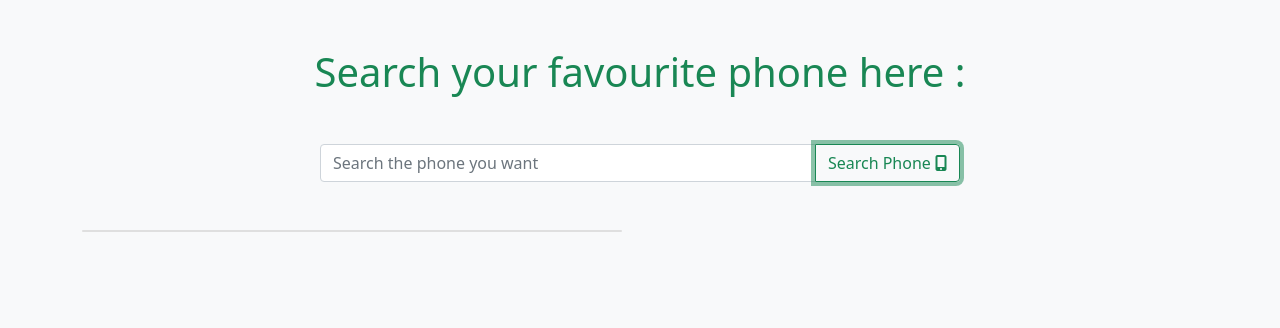
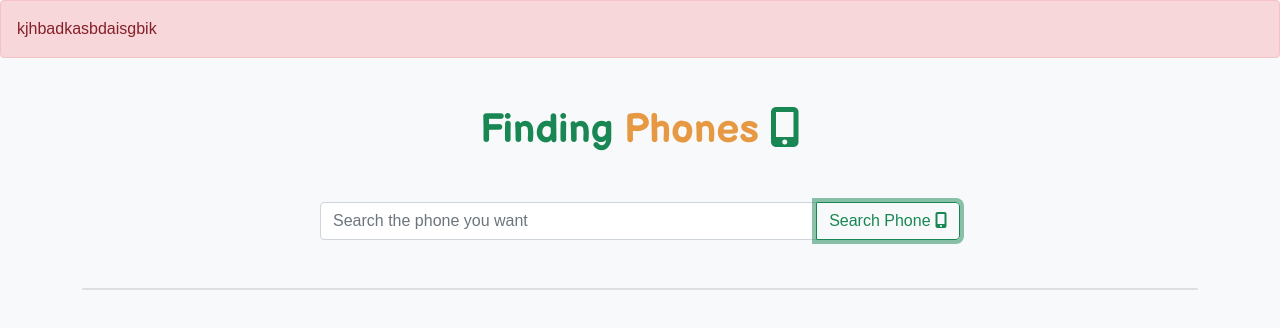
Before and after one commit to abdullahalomar/phone-hunter, a plain HTML site: page index.html in a window 1280 px wide. Both pictures are taken after a click on the link "Search Phone". Drawn offline with nearby package versions, Linux system fonts and the light colour scheme; a web font is replaced by a local one.

Commit message:
error handling added

```diff
--- a/index.html
+++ b/index.html
@@ -9,12 +9,32 @@
     <link href="https://cdn.jsdelivr.net/npm/bootstrap@5.1.3/dist/css/bootstrap.min.css" rel="stylesheet" integrity="sha384-1BmE4kWBq78iYhFldvKuhfTAU6auU8tT94WrHftjDbrCEXSU1oBoqyl2QvZ6jIW3" crossorigin="anonymous">
     <!-- Font awesome -->
     <script src="https://kit.fontawesome.com/ad863112f0.js" crossorigin="anonymous"></script>
+    <!-- google font -->
+    <link rel="preconnect" href="https://fonts.googleapis.com">
+    <link rel="preconnect" href="https://fonts.gstatic.com" crossorigin>
+    <link href="https://fonts.googleapis.com/css2?family=Balsamiq+Sans:ital,wght@0,700;1,400&display=swap" rel="stylesheet">
+    <link href="https://fonts.googleapis.com/css2?family=Balsamiq+Sans:ital,wght@0,700;1,400&family=Nunito+Sans:wght@300;600&family=Shippori+Antique+B1&display=swap" rel="stylesheet">
 
     <title>Finding Phones</title>
+    <!-- internal css -->
+    <style>
+      body{
+        font-family: 'Shippori Antique B1', sans-serif;
+      }
+      .heaing {
+        font-family: 'Balsamiq Sans', cursive;
+      }
+      span{
+        color: rgb(230, 153, 66);
+      }
+    </style>
   </head>
   <body class="bg-light">
+    <div id="alart" class="alert alert-danger" role="alert" style="display: none;">
+      A simple danger alert—check it out!
+    </div>
     <!-- phone search area -->
-      <h1 class="text-center text-success mt-5">Search your favourite phone here :</h1>
+        <h1 class="heaing text-center text-success mt-5">Finding <span>Phones</span> <i class="fa-solid fa-mobile-screen-button"></i></h1>
       <div class="input-group mt-5 mb-5 w-50 mx-auto">
         <input id="search-field" type="text" class="form-control" placeholder="Search the phone you want" aria-label="Recipient's username" aria-describedby="button-addon2">
         <!-- <button onclick="loadPhone()" class="btn btn-primary" type="button" id="button-search">Search Phone</button> -->
@@ -24,7 +44,7 @@
       </div>
     <!-- single phone details -->
     <section class="container">
-      <div id="phone-details" class="card mb-3" style="max-width: 540px;">
+      <div id="phone-details" class="card mb-3" >
         <div class="row g-0">
         </div>
       </div>
@@ -34,7 +54,7 @@
       <div id="search-result" class="row row-cols-1 row-cols-md-3 g-4">
       </div>
      </section>
-
+       <!-- js -->
       <script src="js/phone.js"></script>
     <!-- Option 1: Bootstrap Bundle with Popper -->
     <script src="https://cdn.jsdelivr.net/npm/bootstrap@5.1.3/dist/js/bootstrap.bundle.min.js" integrity="sha384-ka7Sk0Gln4gmtz2MlQnikT1wXgYsOg+OMhuP+IlRH9sENBO0LRn5q+8nbTov4+1p" crossorigin="anonymous"></script>
--- a/js/phone.js
+++ b/js/phone.js
@@ -1,3 +1,26 @@
+// search result error handleing
+document.getElementById('button-search').addEventListener('click', () =>{
+    reseterrormessage();
+    const search = document.getElementById('search-field').value;
+    if (search === '') {
+        errormessage('kjhbadkasbdaisgbik');
+        return false;
+    };
+    searchPhones(search.toLowerCase());
+})
+
+const errormessage = (massage) => {
+   const alert =  document.getElementById('alart');
+   alert.style.display='block';
+   alert.innerText = massage;
+}
+const reseterrormessage = () => {
+   const alert =  document.getElementById('alart');
+   alert.style.display='none';
+   alert.innerText = '';
+}
+
+// load phones
 const loadPhone = () => {
     const phoneSearchField = document.getElementById('search-field');
     const searchText = phoneSearchField.value;
@@ -22,8 +45,10 @@ const loadPhone = () => {
 
         searchResult.textContent = '';
         if (phones.length == 0) {
-            // code.....
+            errormessage('kjhbadkasbdaisgbik');
+            return false;
         }
+        else{
             phones.forEach( data => {
                 // console.log(data);
                 const div = document.createElement('div');
@@ -40,6 +65,8 @@ const loadPhone = () => {
                 `;
                 searchResult.appendChild(div);
             })
+            reseterrormessage();
+        }
     }
 
     // phone details
@@ -49,7 +76,6 @@ const loadPhone = () => {
         .then(response => response.json())
         .then(json => displayDetail(json.data))
     }
-
     const displayDetail = data => {console.log(data);
         window.scroll({top: 0, left: 0, behavior: 'smooth'});
         const phoneDetails = document.getElementById('phone-details');
@@ -120,5 +146,4 @@ const loadPhone = () => {
         </div>
          `;
          phoneDetails.appendChild(div);
-
     }
```
Lines whose indentation alone changed are shown as unchanged.
